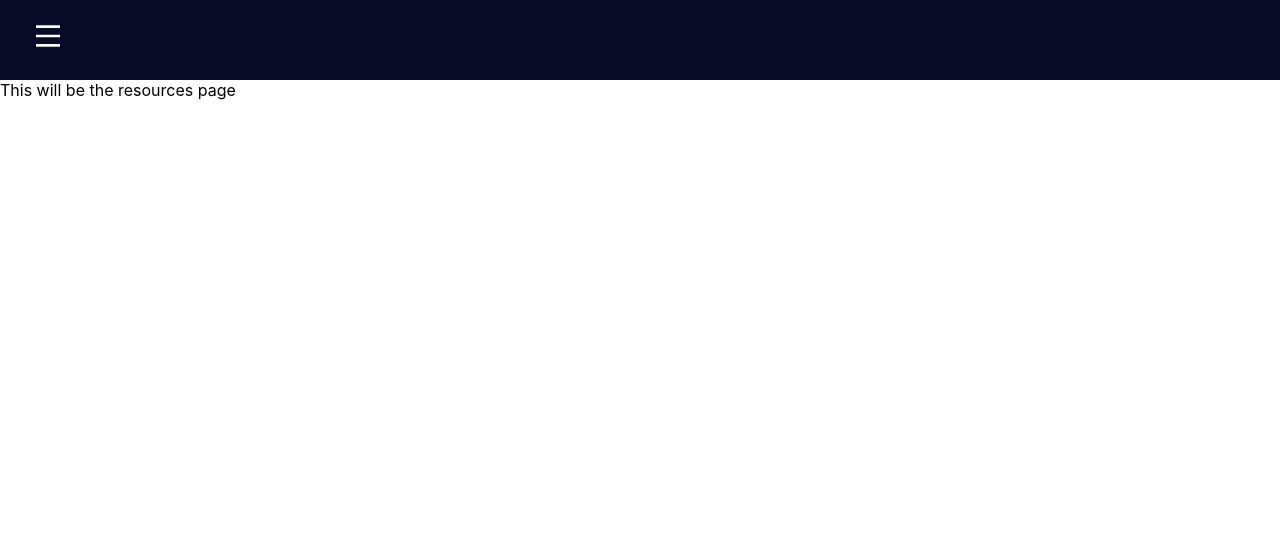
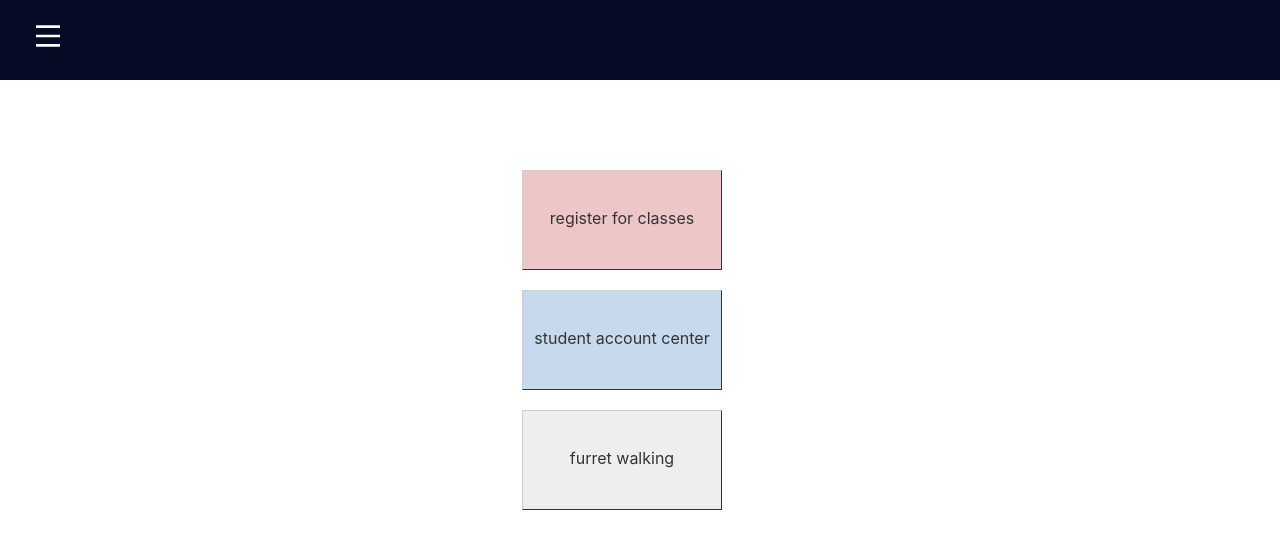
Before and after one commit to TyniTay/Prowlers, a React (Create React App) app: page /resources in a window 1280 px wide. Shown: the top 548 px of the page. Built offline with nearby package versions, Linux system fonts and the light colour scheme; the HTML template or start-up script is replaced by a standard one.

Commit message:
working resources page

```diff
--- /dev/null
+++ b/src/Components/Pages/Resources/Resources.css
@@ -0,0 +1,30 @@
+.resources {
+  position: fixed;
+  left: 40%;
+  top: 20%;
+  z-index: -1;
+  display: flex;
+  flex-direction: column;
+  text-align: center;
+}
+
+.resource {
+  width: 200px;
+  height: 100px;
+  line-height: 90px;
+  text-decoration: none;
+  margin: 10px;
+  padding: 2px 6px 2px 6px;
+
+  background-color: #eeeeee;
+  color: #333333;
+
+  border-top: 1px solid #cccccc;
+  border-right: 1px solid #333333;
+  border-bottom: 1px solid #333333;
+  border-left: 1px solid #cccccc;
+}
+
+.resource:hover {
+  background-color: #68c3ed !important;
+}
--- a/src/Components/Pages/Resources/Resources.js
+++ b/src/Components/Pages/Resources/Resources.js
@@ -1,9 +1,24 @@
 import React from 'react'
+import './Resources.css'
 
 const Resources = props => {
     return(
-        <div>
-            This will be the resources page
+        <div className = "resources">
+            <a className = "resource"
+                style={{ background: '#edc7c7' }}
+                href="https://bannerxe.lmu.edu/StudentRegistrationSsb/ssb/registration"
+                target="_blank">register for classes
+            </a>
+            <a className = "resource"
+                style={{ background: '#c7d9ed' }}
+                href="https://lmutpg.lmu.edu/C20995_tsa/web/welcome.jsp"
+                target="_blank">student account center
+            </a>
+            {/* The one below is just a placeholder until we get more stuff */}
+            <a className = "resource"
+                href="https://www.youtube.com/watch?v=RVdZs8Vh0O0"
+                target="_blank">furret walking
+            </a>
         </div>
     )
 }
```
